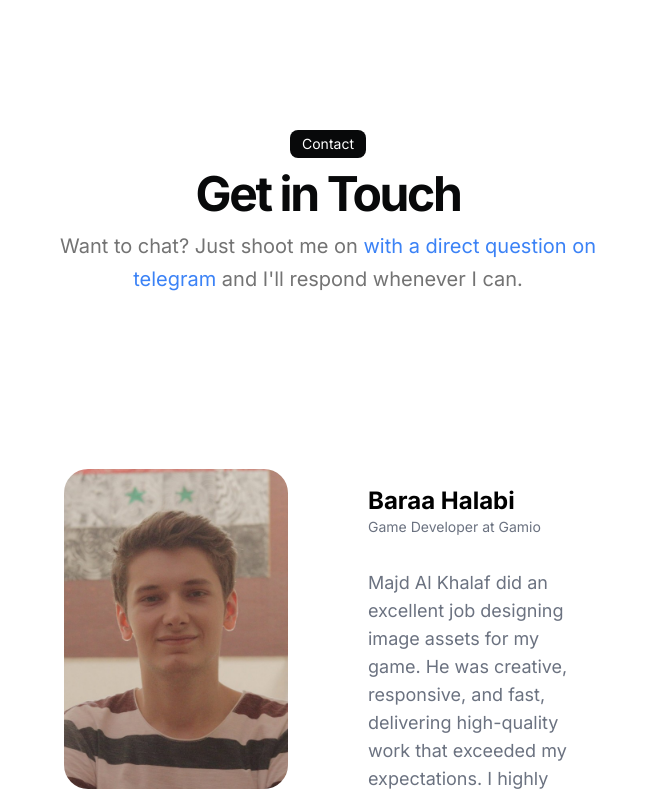
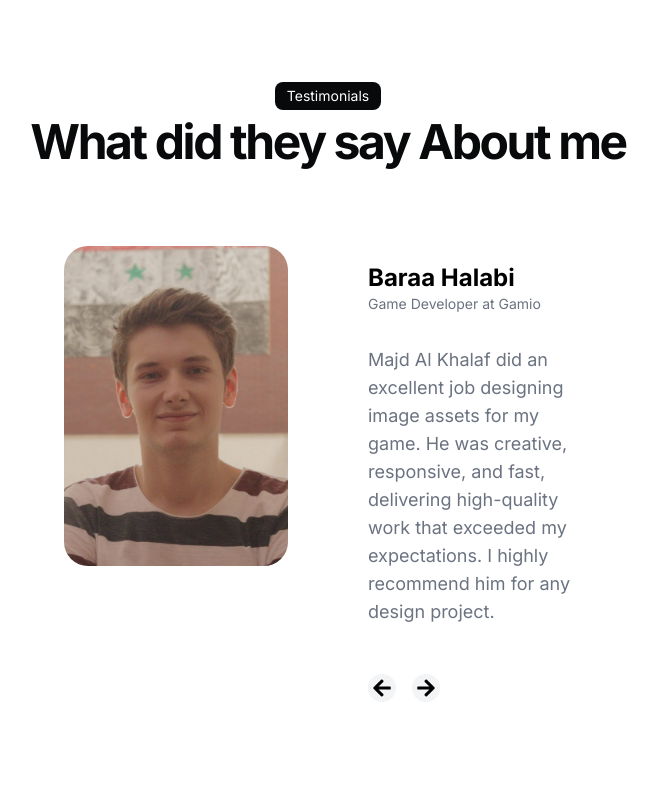
Before and after one commit to MajdKhalaf12/my-portfolio, a Next.js app: page / in a window 1280 px wide. Shown: the part 1940-2737 px from the top of the page, without its empty margins (312-970 px from the left). Built offline with nearby package versions, Linux system fonts and the light colour scheme.

Commit message:
updated testimonials

```diff
--- a/src/app/page.tsx
+++ b/src/app/page.tsx
@@ -196,6 +196,26 @@ export default function Page() {
           </BlurFade>
         </div>
       </section> */}
+
+      <section id="testimonials">
+        <BlurFade delay={BLUR_FADE_DELAY * 11}>
+          <div className="flex flex-col items-center justify-center space-y-4 text-center">
+            <div className="space-y-2">
+              <div className="inline-block rounded-lg bg-foreground text-background px-3 py-1 text-sm">
+                Testimonials
+              </div>
+              <h2 className="text-3xl font-bold tracking-tighter sm:text-5xl">
+                What did they say About me
+              </h2>
+            </div>
+          </div>
+        </BlurFade>
+
+        <BlurFade>
+          <AnimatedTestimonials testimonials={[...DATA.testimonials]} />
+        </BlurFade>
+      </section>
+
       <section id="contact">
         <div className="grid items-center justify-center gap-4 px-4 text-center md:px-6 w-full py-12">
           <BlurFade delay={BLUR_FADE_DELAY * 16}>
@@ -220,10 +240,6 @@ export default function Page() {
           </BlurFade>
         </div>
       </section>
-
-      <section>
-        <AnimatedTestimonials testimonials={[...DATA.testimonials]}/>
-      </section>
     </main>
   );
 }
--- a/src/components/ui/animated-testimonials.tsx
+++ b/src/components/ui/animated-testimonials.tsx
@@ -145,7 +145,7 @@ export const AnimatedTestimonials = ({
               ))}
             </motion.p>
           </motion.div>
-          <div className="flex gap-4 pt-12 md:pt-0">
+          <div className="flex gap-4 pt-12">
             <button
               onClick={handlePrev}
               className="h-7 w-7 rounded-full bg-gray-100 dark:bg-neutral-800 flex items-center justify-center group/button"
```
